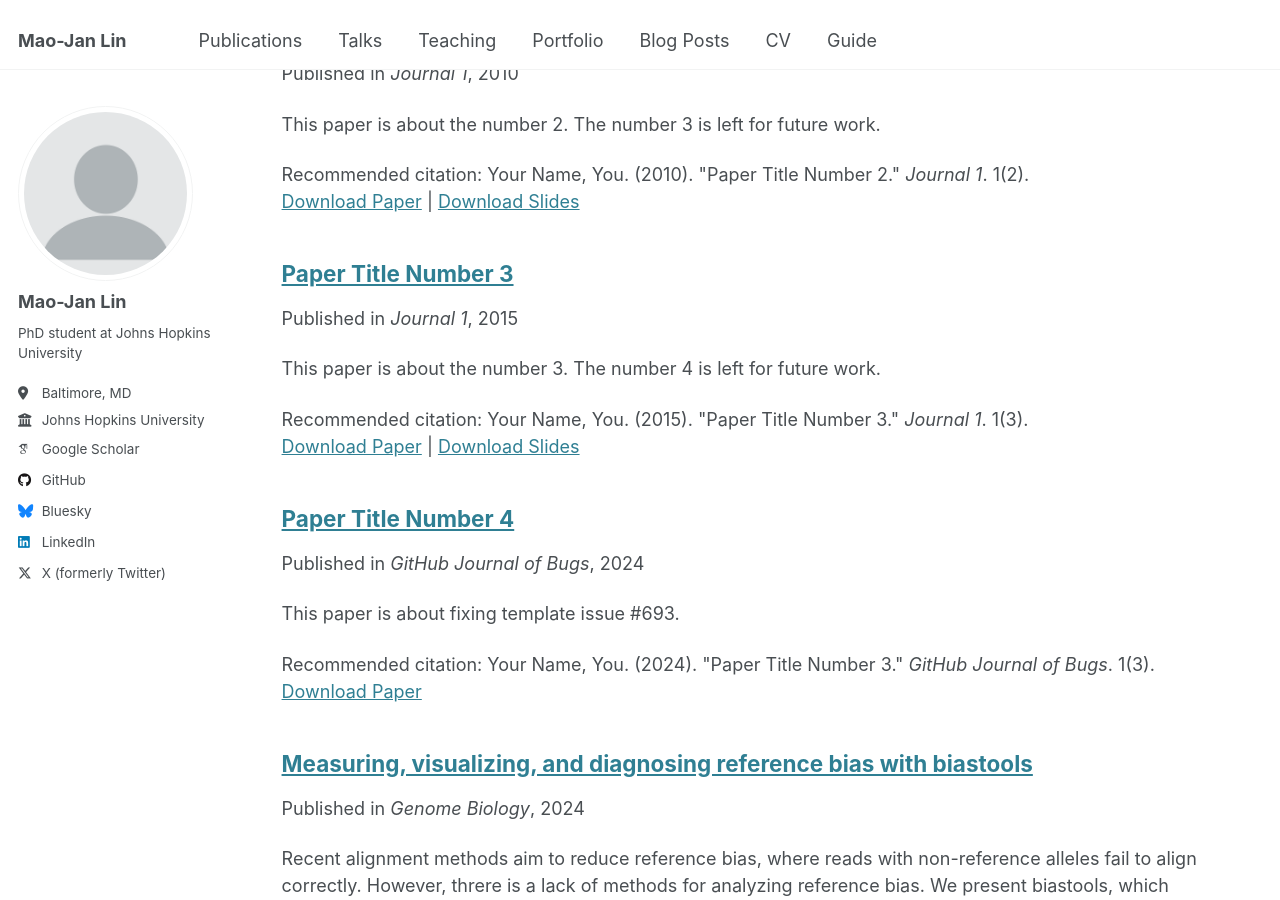
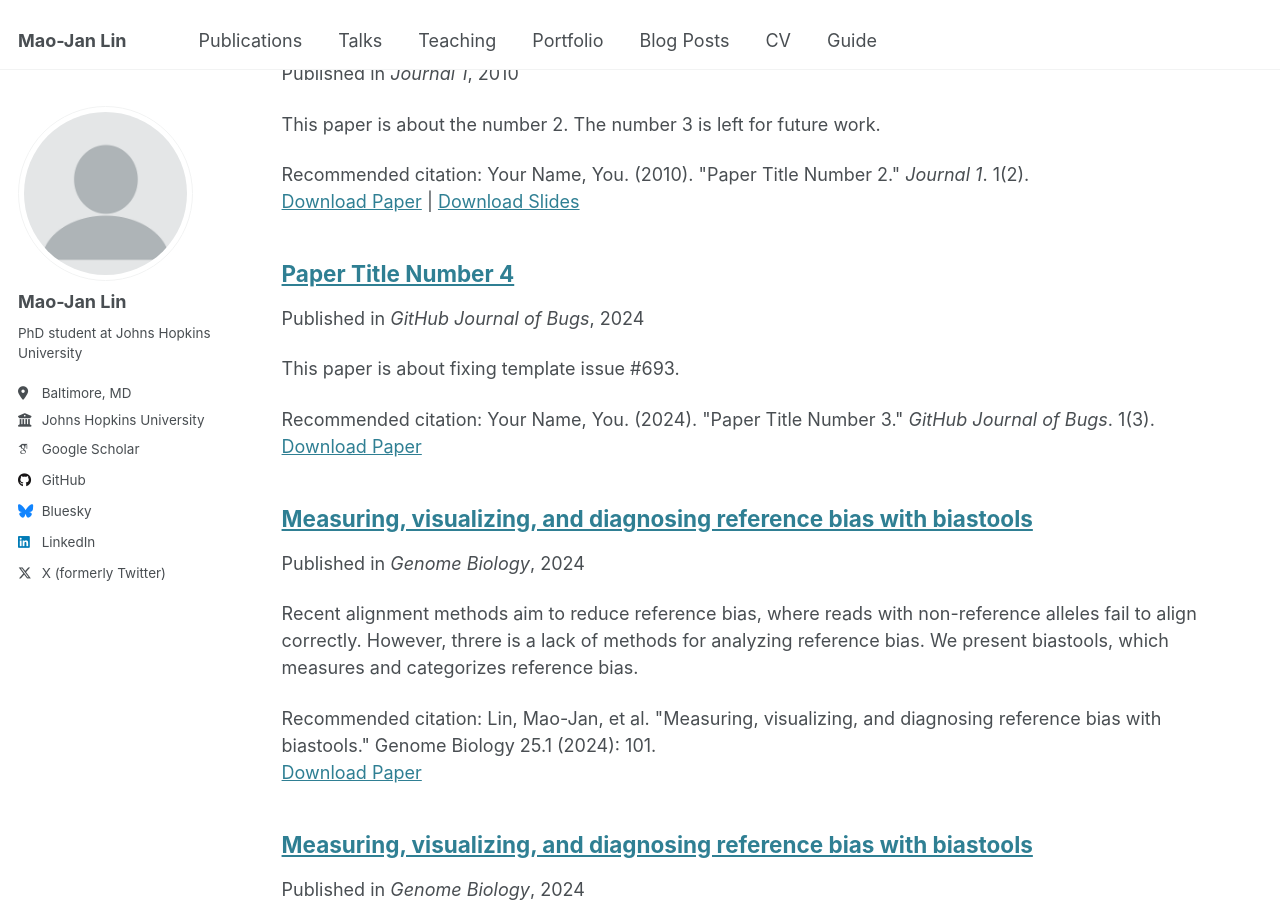
Before and after one commit to maojanlin/maojanlin.github.io, a Jekyll site: the page built from _pages/collection-archive.html, in a window 1280 px wide and 900 px high, scrolled down 1390 px. Built offline with Jekyll 4.4.1, drawn with Linux system fonts in a browser that asks for light colours; some web fonts are replaced.

Commit message:
publication test

```diff
--- a/_publications/2015-10-01-paper-title-number-3.md
+++ b/_publications/2015-10-01-paper-title-number-3.md
@@ -1,14 +1,12 @@
 ---
-title: "Paper Title Number 3"
+title: "Measuring, visualizing, and diagnosing reference bias with biastools"
 collection: publications
-category: manuscripts
-permalink: /publication/2015-10-01-paper-title-number-3
-excerpt: 'This paper is about the number 3. The number 4 is left for future work.'
-date: 2015-10-01
-venue: 'Journal 1'
-slidesurl: 'http://academicpages.github.io/files/slides3.pdf'
-paperurl: 'http://academicpages.github.io/files/paper3.pdf'
-citation: 'Your Name, You. (2015). &quot;Paper Title Number 3.&quot; <i>Journal 1</i>. 1(3).'
+category: journal
+permalink: /publication/2024-04-19-biastool
+excerpt: 'Recent alignment methods aim to reduce reference bias, where reads with non-reference alleles fail to align correctly. However, threre is a lack of methods for analyzing reference bias. We present biastools, which measures and categorizes reference bias.'
+date: 2024-04-19
+venue: 'Genome Biology'
+paperurl: 'https://genomebiology.biomedcentral.com/articles/10.1186/s13059-024-03240-8'
+citation: 'Lin, Mao-Jan, et al. "Measuring, visualizing, and diagnosing reference bias with biastools." Genome Biology 25.1 (2024): 101.'
 ---
-
-The contents above will be part of a list of publications, if the user clicks the link for the publication than the contents of section will be rendered as a full page, allowing you to provide more information about the paper for the reader. When publications are displayed as a single page, the contents of the above "citation" field will automatically be included below this section in a smaller font.
+Recent alignment methods aim to reduce reference bias, where reads with non-reference alleles fail to align correctly. However, threre is a lack of methods for analyzing reference bias. We present biastools, which measures and categorizes reference bias.
```
